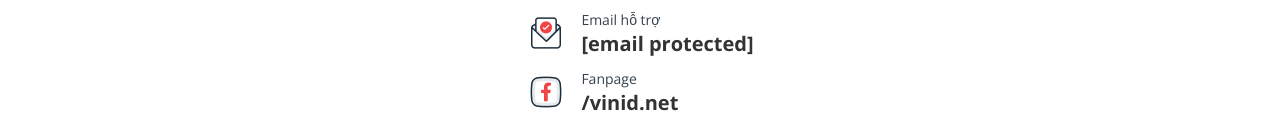
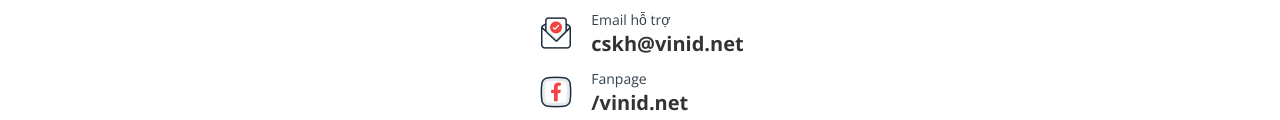
Before and after one commit to quyt0/vinid-clone, a plain HTML site: page index.html in a window 1280 px wide. Shown: the part 5317-5437 px from the top of the page. Drawn offline with nearby package versions, Linux system fonts and the light colour scheme.

Commit message:
Update index.html

```diff
--- a/index.html
+++ b/index.html
@@ -638,13 +638,12 @@
                             </a>
                         </div>
                         <div class="footer__contact-item">
-                            <a href="/cdn-cgi/l/email-protection#e38090888ba3958a8d8a87cd8d8697"
+                            <a href="mailto:cskh@vinid.net"
                                 class="footer__contact-item-link">
                                 <img src="./assets/img/logo/email.png" alt="" class="footer__contact-icon">
                                 <div class="footer__contact-body">
                                     <h4 class="footer__contact-label">Email hỗ trợ</h4>
-                                    <p class="footer__contact-info"><span class="__cf_email__"
-                                            data-cfemail="81e2f2eae9c1f7e8efe8e5afefe4f5">[email&#160;protected]</span></p>
+                                    <p class="footer__contact-info">cskh@vinid.net</p>
                                 </div>
                             </a>
                         </div>
```
